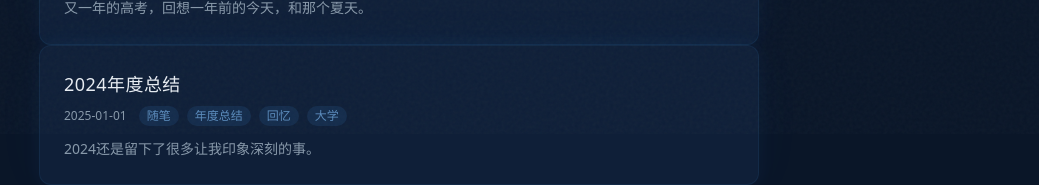
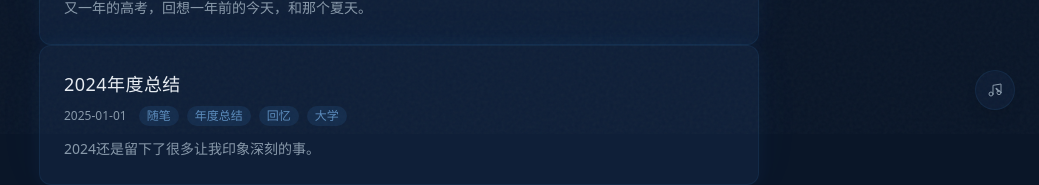
Before and after one commit to zoe843/ouo, a Next.js app: page / in a window 1280 px wide. Shown: the part 666-851 px from the top of the page, without its empty margins (241-1280 px from the left). Built offline with nearby package versions, Linux system fonts and the light colour scheme.

Commit message:
music player + custom domain config

```diff
--- a/app/layout.tsx
+++ b/app/layout.tsx
@@ -2,6 +2,7 @@ import type { Metadata } from "next";
 import "./globals.css";
 import Header from "@/components/Header";
 import Footer from "@/components/Footer";
+import MusicPlayer from "@/components/MusicPlayer";
 
 export const metadata: Metadata = {
   title: "飞雨落花的驿栈",
@@ -19,6 +20,7 @@ export default function RootLayout({
         <Header />
         <main className="flex-1">{children}</main>
         <Footer />
+        <MusicPlayer />
       </body>
     </html>
   );
--- /dev/null
+++ b/components/MusicPlayer.tsx
@@ -0,0 +1,62 @@
+"use client";
+
+import { useState, useRef, useEffect } from "react";
+
+export default function MusicPlayer() {
+  const [playing, setPlaying] = useState(false);
+  const audioRef = useRef<HTMLAudioElement | null>(null);
+
+  useEffect(() => {
+    audioRef.current = new Audio("/music.mp3");
+    audioRef.current.loop = true;
+    audioRef.current.volume = 0.4;
+    return () => {
+      if (audioRef.current) {
+        audioRef.current.pause();
+        audioRef.current = null;
+      }
+    };
+  }, []);
+
+  const toggle = () => {
+    if (!audioRef.current) return;
+    if (playing) {
+      audioRef.current.pause();
+    } else {
+      audioRef.current.play().catch(() => {});
+    }
+    setPlaying(!playing);
+  };
+
+  return (
+    <button
+      onClick={toggle}
+      title={playing ? "暂停音乐" : "播放音乐"}
+      className={"fixed bottom-6 right-6 z-[200] w-10 h-10 rounded-full flex items-center justify-center border shadow-lg backdrop-blur-md transition-all duration-500 hover:scale-110 "
+        + (playing
+          ? "bg-[var(--primary)]/20 border-[var(--primary)]/40 text-[var(--primary)] shadow-[var(--primary)]/20"
+          : "bg-[var(--card)]/80 border-[var(--border)]/40 text-[var(--muted)]")
+      }
+    >
+      {/* 音符图标 */}
+      {playing ? (
+        <svg width="16" height="16" viewBox="0 0 24 24" fill="none" stroke="currentColor" strokeWidth="1.5" strokeLinecap="round" strokeLinejoin="round">
+          <path d="M9 18V5l12-2v13" />
+          <circle cx="6" cy="18" r="3" fill="currentColor" stroke="none" />
+          <circle cx="18" cy="16" r="3" fill="currentColor" stroke="none" />
+          {/* 播放中的波动线 */}
+          <line x1="14" y1="5" x2="14" y2="10" strokeWidth="2" />
+          <line x1="16" y1="3" x2="16" y2="9" strokeWidth="2" />
+        </svg>
+      ) : (
+        <svg width="16" height="16" viewBox="0 0 24 24" fill="none" stroke="currentColor" strokeWidth="1.5" strokeLinecap="round" strokeLinejoin="round">
+          <path d="M9 18V5l12-2v13" />
+          <circle cx="6" cy="18" r="3" />
+          <circle cx="18" cy="16" r="3" />
+          {/* 暂停斜线 */}
+          <line x1="14" y1="10" x2="18" y2="14" strokeWidth="2.5" />
+        </svg>
+      )}
+    </button>
+  );
+}
```
